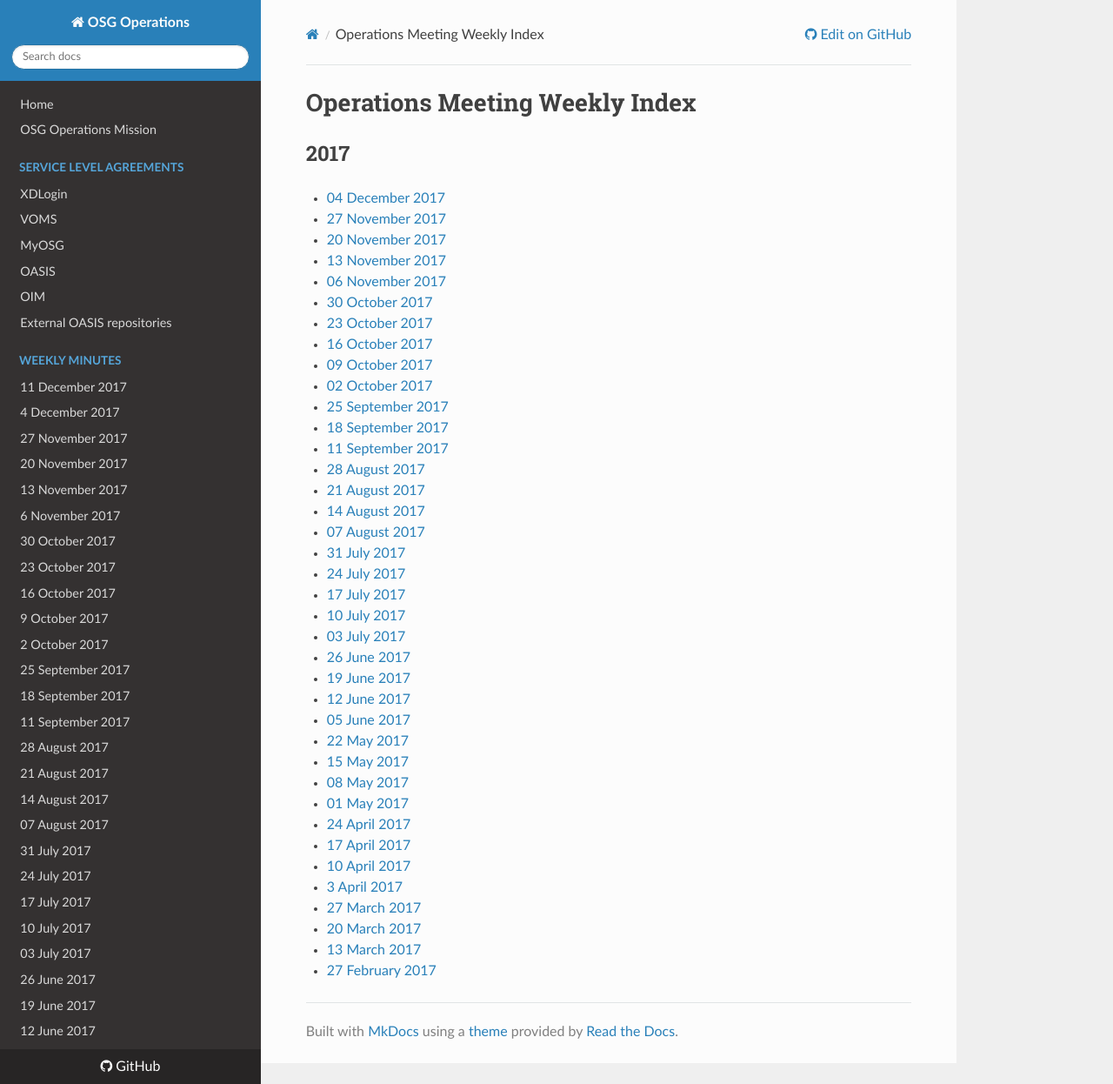
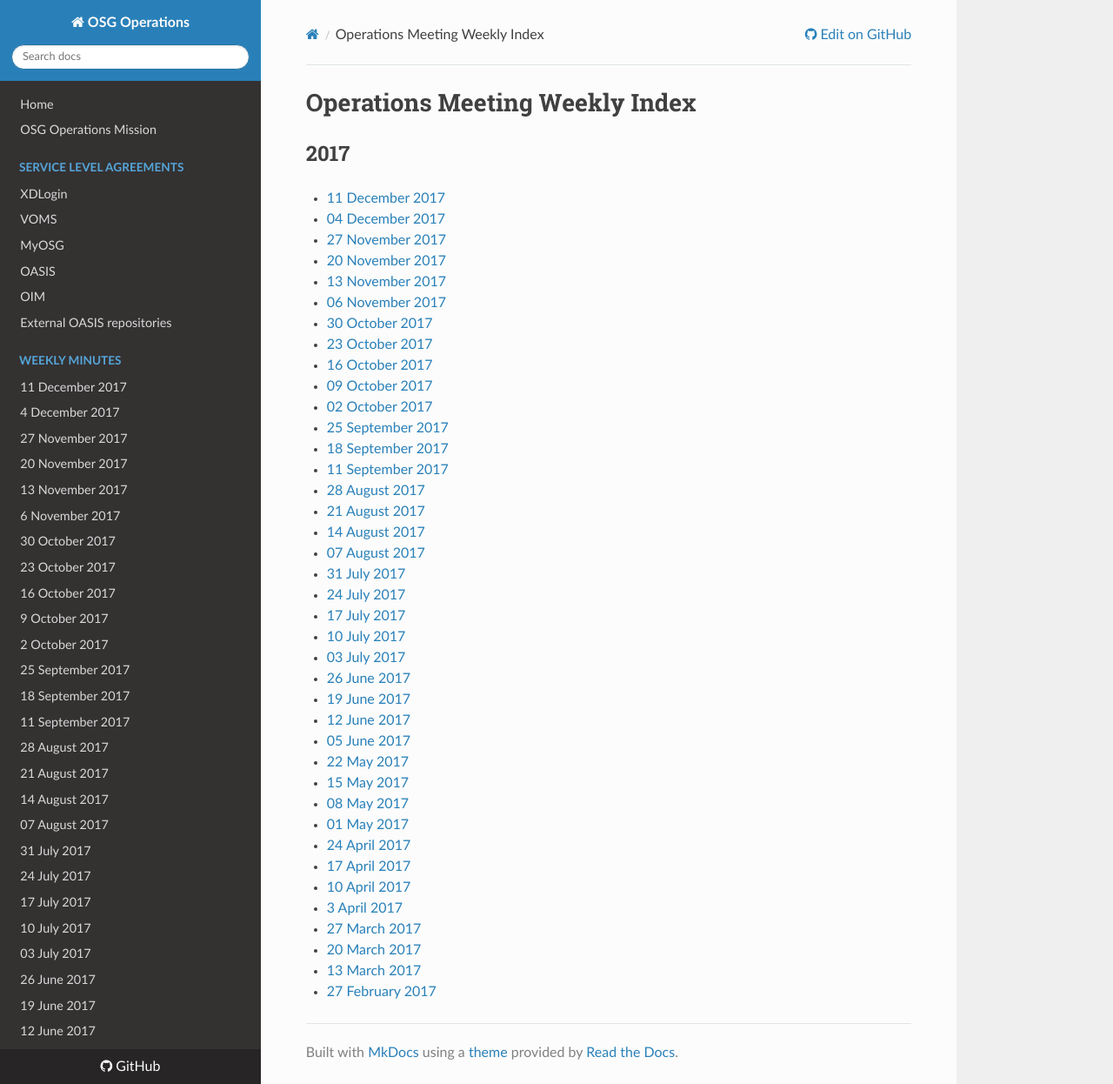
Before and after one commit to osg-htc/operations, an MkDocs documentation site: the page built from docs/WeeklyMinutes/MeetingIndex.md, in a window 1280 px wide and 1246 px high. Shown: the whole window at 87% size. Built offline with MkDocs 1.6.1, drawn with Linux system fonts in a browser that asks for light colours; nearby versions of some CDN libraries; old or Windows-style settings are respelled for this version of MkDocs.

Commit message:
Update MeetingIndex.md

```diff
--- a/docs/WeeklyMinutes/MeetingIndex.md
+++ b/docs/WeeklyMinutes/MeetingIndex.md
@@ -1,6 +1,7 @@
 # Operations Meeting Weekly Index
 
 ## 2017
+   * [11 December 2017](11Dec2017.md)
    * [04 December 2017](04Dec2017.md)
    * [27 November 2017](27Nov2017.md)
    * [20 November 2017](20Nov2017.md)
```
